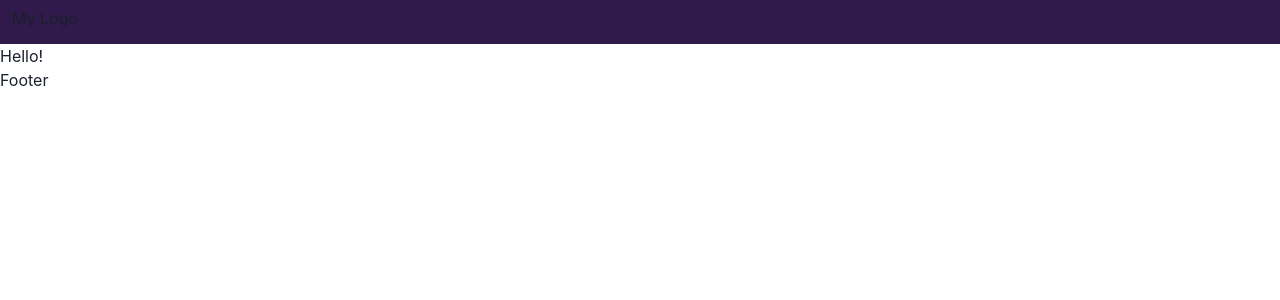
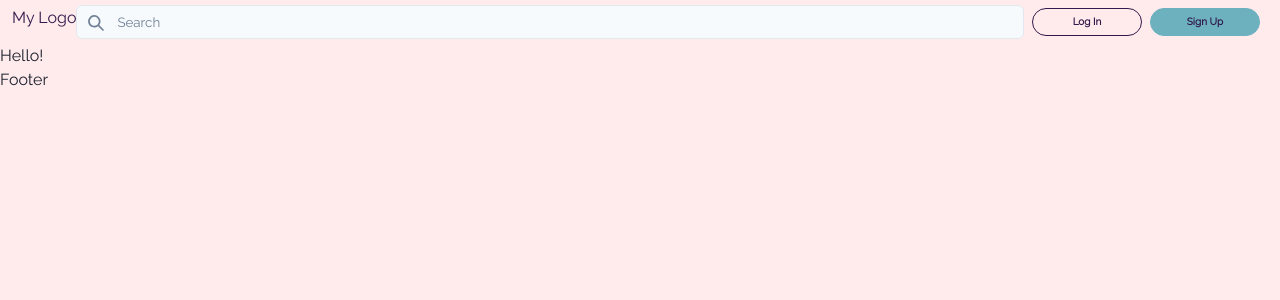
Before and after one commit to turonn/reddit-clone, a Next.js app: page / in a window 1280 px wide. Shown: the top 300 px of the page. Built offline with nearby package versions, Linux system fonts and the light colour scheme.

Commit message:
set buttons and start of login modal

```diff
--- a/package.json
+++ b/package.json
@@ -9,6 +9,7 @@
     "lint": "next lint"
   },
   "dependencies": {
+    "@chakra-ui/icons": "^2.0.13",
     "@chakra-ui/react": "^2.4.2",
     "@emotion/react": "^11.10.5",
     "@emotion/styled": "^11.10.5",
--- /dev/null
+++ b/src/atoms/authModalAtom.ts
@@ -0,0 +1,16 @@
+import { atom } from 'recoil';
+
+export interface AuthModalState {
+  open: boolean;
+  view: 'login' | 'signup' | 'resetPassword';
+}
+
+const defaultModalState: AuthModalState = {
+  open: false,
+  view: 'login',
+};
+
+export const authModalState = atom<AuthModalState>({
+  key: 'authModalState',
+  default: defaultModalState,
+});
--- /dev/null
+++ b/src/chakra/button.ts
@@ -0,0 +1,52 @@
+import { ComponentStyleConfig } from '@chakra-ui/react';
+
+export const Button: ComponentStyleConfig = {
+  baseStyle: {
+    borderRadius: '60px',
+    fontSize: '10px',
+    fontWeight: '700',
+    color: 'brand.400',
+    _focus: {
+      boxShadow: 'none',
+    },
+  },
+  sizes: {
+    sm: {
+      fontSize: '8px',
+    },
+    md: {
+      fontSize: '10px',
+    },
+  },
+  variants: {
+    solid: {
+      color: 'brand.200',
+      bg: 'brand.300',
+      border: '1px solid',
+      borderColor: 'brand.300',
+      _hover: {
+        bg: 'brand.100',
+        borderColor: 'brand.200',
+      },
+    },
+    outline: {
+      color: 'brand.200',
+      bg: 'brand.100',
+      border: '1px solid',
+      borderColor: 'brand.200',
+      _hover: {
+        bg: 'brand.300',
+        borderColor: 'brand.300',
+      },
+    },
+    oauth: {
+      height: '34px',
+      border: '1px solid',
+      borderColor: 'brand.200',
+      _hover: {
+        bg: 'brand.300',
+        borderColor: 'brand.300',
+      },
+    }
+  },
+};
--- a/src/chakra/theme.ts
+++ b/src/chakra/theme.ts
@@ -1,16 +1,17 @@
-// 1. Import the extendTheme function
 import '@fontsource/raleway/300.css';
 import '@fontsource/raleway/400.css';
 import '@fontsource/open-sans/700.css';
 import { extendTheme } from '@chakra-ui/react';
+import { Button } from './button';
 
-// 2. Extend the theme to include custom colors, fonts, etc
-const colors = {
-  brand: {
-    100: '#FFEAEC', // Lavender Blush - background, text in headers
-    200: '#301A4B', // Russian Violet - headers, text in body
-    300: '#6DB1BF', // Maximum Blue - highligth primary
-    400: '#F56476', // Fiery Rose - highlight secondary
+export const theme = extendTheme({
+  colors: {
+    brand: {
+      100: '#FFEAEC', // Lavender Blush - background, text in headers
+      200: '#301A4B', // Russian Violet - headers, text in body
+      300: '#6DB1BF', // Maximum Blue - highligth primary
+      400: '#F56476', // Fiery Rose - highlight secondary
+    },
   },
   fonts: {
     heading: `'Open Sans', sans-serif`,
@@ -23,7 +24,7 @@ const colors = {
       },
     }),
   },
-  components: {},
-};
-
-export const theme = extendTheme({ colors });
+  components: {
+    Button,
+  },
+});
--- /dev/null
+++ b/src/components/Modal/Auth/AuthModal.tsx
@@ -0,0 +1,38 @@
+import {
+  useDisclosure,
+  Button,
+  Modal,
+  ModalOverlay,
+  ModalContent,
+  ModalHeader,
+  ModalCloseButton,
+  ModalBody,
+  ModalFooter,
+} from '@chakra-ui/react';
+import React from 'react';
+import { useRecoilState } from 'recoil';
+import { authModalState } from '../../../atoms/authModalAtom';
+
+const AuthModal: React.FC = () => {
+  const [modalState, setModalState] = useRecoilState(authModalState);
+
+  const handleClose = () => {
+    setModalState((prev) => ({
+      ...prev,
+      open: false,
+    }));
+  };
+  return (
+    <>
+      <Modal isOpen={modalState.open} onClose={handleClose}>
+        <ModalOverlay />
+        <ModalContent>
+          <ModalHeader>Modal Title</ModalHeader>
+          <ModalCloseButton />
+          <ModalBody>Here is a modal body</ModalBody>
+        </ModalContent>
+      </Modal>
+    </>
+  );
+};
+export default AuthModal;
--- a/src/components/Navbar/Navbar.tsx
+++ b/src/components/Navbar/Navbar.tsx
@@ -1,14 +1,18 @@
 import { Flex } from '@chakra-ui/react';
 import React from 'react';
+import RightContent from './RightContent/RightContent';
+import SearchInput from './SearchInput';
 
 const Navbar:React.FC = () => {
 
   return (
-    <Flex bg='brand.200' height='44px' padding='6px 12px'>
-      <Flex>
+    <Flex bg='grey.500' height='44px' padding='6px 12px'>
+      <Flex color='brand.200'>
         My Logo
       </Flex>
-      {/* <RightContent /> */}
+      {/* <Directory /> */}
+      <SearchInput />
+     <RightContent />
     </Flex>
   )
 }
--- /dev/null
+++ b/src/components/Navbar/RightContent/AuthButtons.tsx
@@ -0,0 +1,33 @@
+import { Button } from '@chakra-ui/react';
+import React from 'react';
+import { useSetRecoilState } from 'recoil';
+import { authModalState } from '../../../atoms/authModalAtom';
+
+const AuthButtons: React.FC = () => {
+  const setAuthModalState = useSetRecoilState(authModalState)
+  return (
+    <>
+      <Button
+        variant={'outline'}
+        height="28px"
+        display={{ base: 'none', sm: 'flex' }}
+        width={{ base: '70px', md: '110px' }}
+        mr={2}
+        onClick={() => setAuthModalState({open: true, view: 'login'})}
+      >
+        Log In
+      </Button>
+      <Button
+        variant={'solid'}
+        height="28px"
+        display={{ base: 'none', sm: 'flex' }}
+        width={{ base: '70px', md: '110px' }}
+        mr={2}
+        onClick={() => setAuthModalState({open: true, view: 'signup'})}
+      >
+        Sign Up
+      </Button>
+    </>
+  );
+};
+export default AuthButtons;
--- /dev/null
+++ b/src/components/Navbar/RightContent/RightContent.tsx
@@ -0,0 +1,21 @@
+import { Flex } from '@chakra-ui/react';
+import React from 'react';
+import AuthModal from '../../Modal/Auth/AuthModal';
+import AuthButtons from './AuthButtons';
+
+type RightContentProps = {
+  // user:
+};
+
+const RightContent:React.FC<RightContentProps> = () => {
+
+  return (
+    <>
+      <AuthModal />
+      <Flex justify='center' align='center'>
+        <AuthButtons />
+      </Flex>
+    </>
+  )
+}
+export default RightContent;
--- /dev/null
+++ b/src/components/Navbar/SearchInput.tsx
@@ -0,0 +1,38 @@
+import { SearchIcon } from '@chakra-ui/icons';
+import { Flex, Input, InputGroup, InputLeftElement } from '@chakra-ui/react';
+import React from 'react';
+
+type SearchInputProps = {
+  // user:
+};
+
+const SearchInput: React.FC<SearchInputProps> = () => {
+  return (
+    <Flex flexGrow={1} mr={2} align='center'>
+      <InputGroup>
+        <InputLeftElement pointerEvents="none">
+          <SearchIcon color="gray.500" mb={1} />
+        </InputLeftElement>
+        <Input
+          placeholder="Search"
+          fontSize="10pt"
+          _placeholder={{ color: 'gray.500' }}
+          _hover={{
+            bg: 'white',
+            border: '1px solid',
+            borderColor: 'brand.400'
+          }}
+          _focus={{
+            outline: 'none',
+            border: '1px solid',
+            borderColor: 'brand.300'
+          }}
+          height='34px'
+          bg='gray.50'
+          color='black'
+        />
+      </InputGroup>
+    </Flex>
+  );
+};
+export default SearchInput;
--- a/src/pages/_app.tsx
+++ b/src/pages/_app.tsx
@@ -2,13 +2,16 @@ import type { AppProps } from 'next/app';
 import { ChakraProvider } from '@chakra-ui/react';
 import { theme } from '../chakra/theme';
 import Layout from '../components/Layout/Layout';
+import { RecoilRoot } from 'recoil';
 
 export default function App({ Component, pageProps }: AppProps) {
   return (
-    <ChakraProvider theme={theme}>
-      <Layout>
-        <Component {...pageProps} />
-      </Layout>
-    </ChakraProvider>
+    <RecoilRoot>
+      <ChakraProvider theme={theme}>
+        <Layout>
+          <Component {...pageProps} />
+        </Layout>
+      </ChakraProvider>
+    </RecoilRoot>
   );
 }
```
Also changed, not shown: 1 other file (tests, documents, lock files or other folders).
